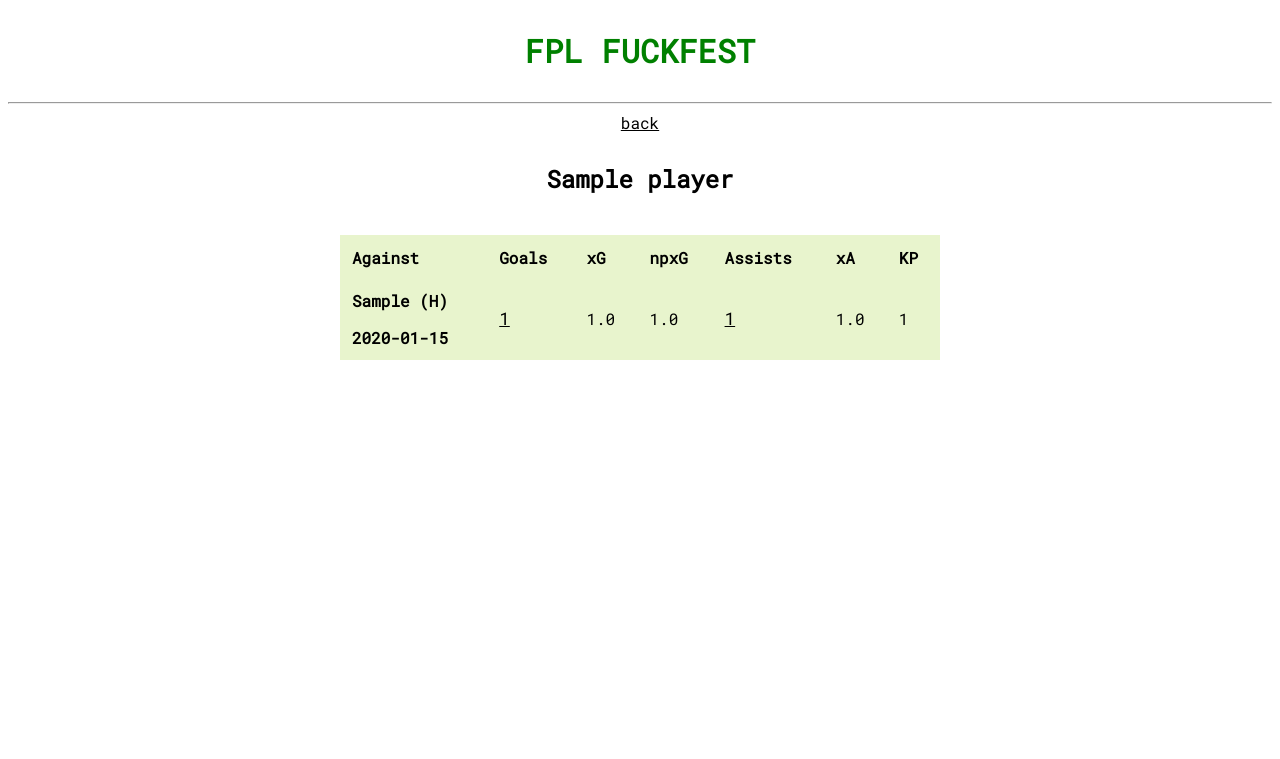
After one commit to Jodldokus/fpl-radar, a Flask app: page /player/1 in a window 1280 px wide. The commit adds this page. Shown: the top 759 px of the page. Run offline with Flask 2, Linux system fonts and the light colour scheme; tables that the repository leaves empty hold one stand-in row (values such as "Sample post").

Commit message:
functionality added

```diff
--- a/app.py
+++ b/app.py
@@ -4,9 +4,9 @@ from os import environ
 
 app = Flask(__name__)
 
-app.config['SQLALCHEMY_DATABASE_URI'] = environ.get('DATABASE_URL') or 'sqlit:///myDB.db'
+app.config['SQLALCHEMY_DATABASE_URI'] = environ.get('DATABASE_URL') or 'sqlite:///myDB.db'
 app.config['SECRET_KEY'] = 'MEGAsecret'
 
 db = SQLAlchemy(app)
 
-import routes
+import routes, models
--- a/routes.py
+++ b/routes.py
@@ -1,8 +1,13 @@
 from app import app, db
-
+from models import Player
 from flask import request, render_template, flash, redirect, url_for
 
 @app.route('/')
 def index():
-    return render_template('index.html', players=['kebim sbacey',
-    'capitano anoose', 'arschlecken'])
+    top_players = db.session.query(Player).order_by(Player.xgi.desc()).limit(10)
+    return render_template('index.html', players=top_players)
+
+@app.route('/player/<player_id>')
+def player(player_id):
+    player = Player.query.get(player_id)
+    return render_template('player.html', player=player)
--- /dev/null
+++ b/static/css/main.css
@@ -0,0 +1,77 @@
+header {
+    display: flex;
+    justify-content: center;
+}
+
+.button {
+    margin: 0 auto;
+    width: 100px;
+    display: block;
+
+}
+
+body {
+    font-family: 'Roboto Mono', monospace;
+    text-align: center;
+}
+
+.highlight{
+    font-size: 1.1em;
+    text-decoration: underline;
+}
+
+h1 a{
+    color: green;
+    text-decoration: none;
+
+}
+
+h1 a:hover{
+    background-color: white;
+}
+
+table {
+    background-color: rgba(186, 221, 103, 0.329);
+    margin: 40px auto;
+    min-width: 600px;
+}
+
+tr {
+    border-bottom:2px solid black;
+}
+
+table th,td {
+    text-align: left;
+    padding: 10px 10px;
+}
+
+.player {
+    margin-top: 30px;
+}
+
+.player h2 {
+    text-align:center;
+}
+
+.top_list {
+    margin-top: 30px;
+    margin-left: auto;
+    margin-right: auto;
+    width: 300px;
+}
+
+.top_list h5, h2{
+    text-align: center;
+}
+
+a{
+    color:black;
+}
+
+a:hover{
+    background-color:rgba(186, 221, 103, 0.329);
+}
+
+ol {
+   background-color: rgba(186, 221, 103, 0.329);
+}
--- a/templates/base.html
+++ b/templates/base.html
@@ -3,12 +3,16 @@
     <meta charset="UTF-8">
     <meta http-equiv="X-UA-Compatible" content="IE=edge">
     <meta name="viewport" content="width=device-width, initial-scale=1.0">
-    <title>FPL FUCKFEST</title>
+    <title>FPL fuckfest</title>
+    <link rel="stylesheet" href="{{ url_for('static', filename='css/main.css') }}">
+    <link rel="preconnect" href="https://fonts.gstatic.com">
+    <link href="https://fonts.googleapis.com/css2?family=Roboto+Mono&display=swap" rel="stylesheet">
 </head>
 <body>
     <header>
-        <h1>FPL FUCKFEST</h1>
+        <h1><a href="{{url_for('index')}}">FPL FUCKFEST</a></h1>
     </header>
+    <hr>
     {% block content %}{% endblock %}
 </body>
 </html>
--- /dev/null
+++ b/templates/player.html
@@ -0,0 +1,41 @@
+{% extends "base.html" %}
+
+{% block content %}
+
+<a class="button" href="{{url_for('index')}}">back</a>
+
+<div class="player">
+    <h2>{{player.name}}</h2>
+    <table>
+        <tr>
+            <th>Against</th>
+            <th>Goals</th>
+            <th>xG</th>
+            <th>npxG</th>
+            <th>Assists</th>
+            <th>xA</th>
+            <th>KP</th>
+        </tr>
+        {% for match in player.matches %}
+        <tr>
+
+            <th>
+                {% if player.team == match.h_team %}
+                {{match.a_team}} (H)
+                {% else %}
+                {{match.h_team}} (A)
+                {% endif %}
+                <p>{{match.date}}</p>
+            </th>
+            <td class="highlight">{{match.goals}}</td>
+            <td>{{match.xG | round(2, 'common')}}</td>
+            <td>{{match.npxG | round(2, 'common')}}</td>
+            <td class="highlight">{{match.assists}}</td>
+            <td>{{match.xA | round(2, 'common')}}</td>
+            <td>{{match.key_passes}}</td>
+        </tr>
+        {% endfor %}
+    </table>
+</div>
+
+{% endblock %}
```
Also changed, not shown: models.py (added, +36 -0 lines), requirements.txt (+26 -0 lines), stats.py (added, +52 -0 lines), templates/index.html (+19 -5 lines), myDB.db (added), 7 other files.
